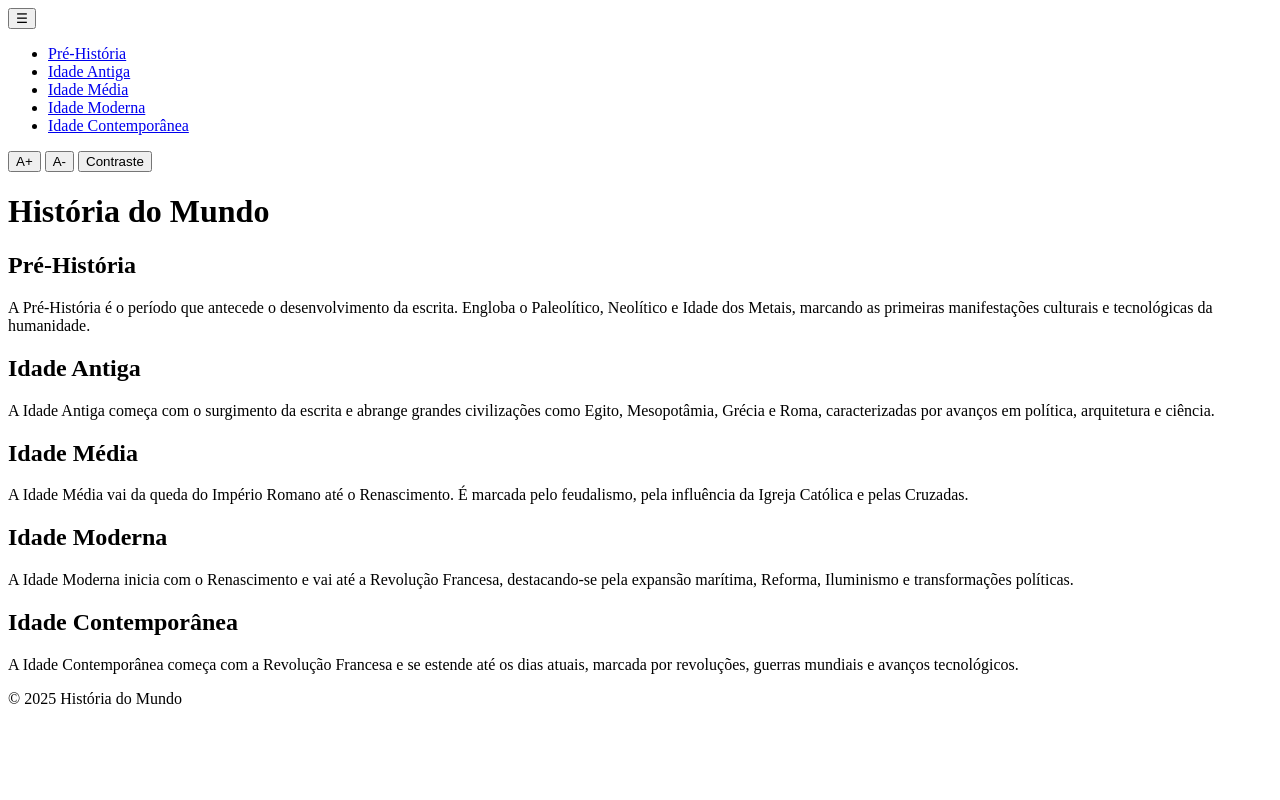
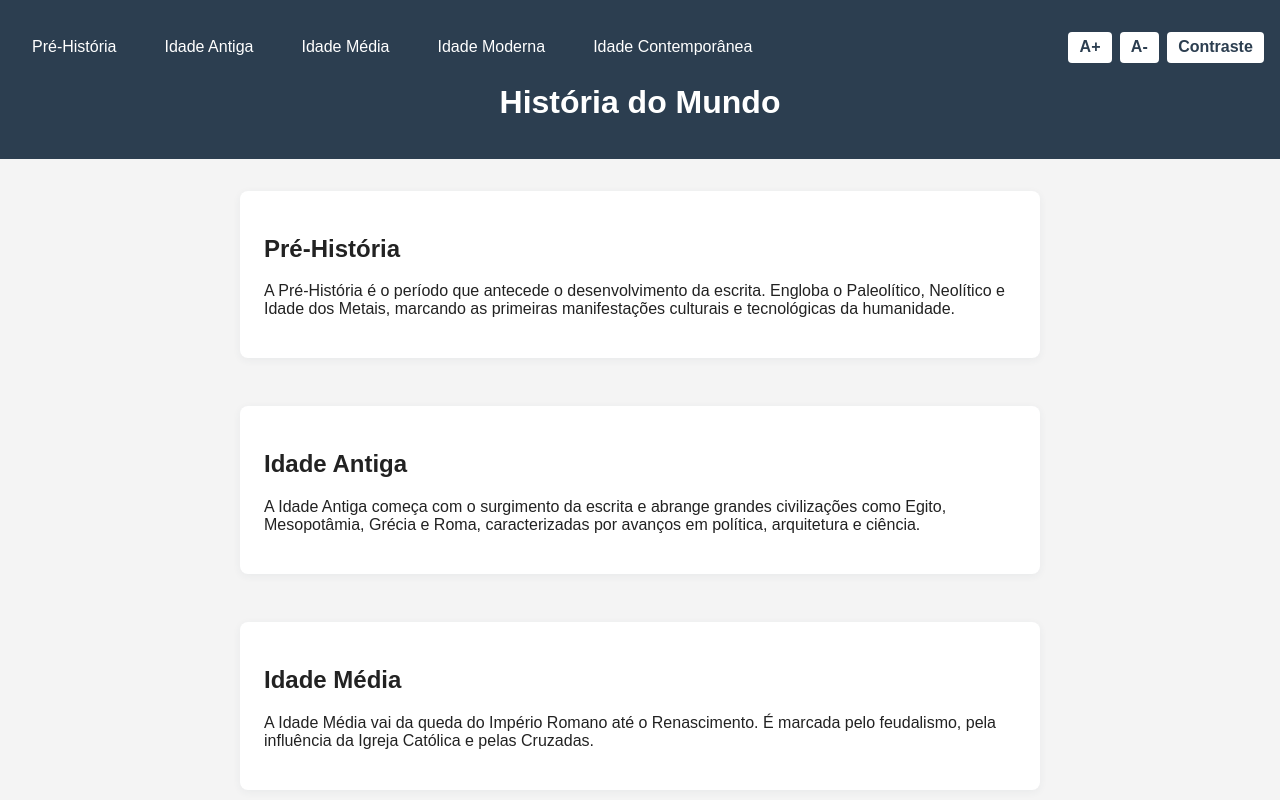
Before and after one commit to Calebebr00/projetos, a plain HTML site: page index.html in a window 1280 px wide. Shown: the top 800 px of the page. Drawn offline with nearby package versions, Linux system fonts and the light colour scheme.

Commit message:
Update styles.css

```diff
--- a/styles.css
+++ b/styles.css
@@ -1,67 +1,141 @@
-<!DOCTYPE html>
-<html lang="pt">
-<head>
-    <meta charset="UTF-8">
-    <meta name="viewport" content="width=device-width, initial-scale=1.0">
-    <title>História do Mundo</title>
-    <link rel="stylesheet" href="styles.css">
-    <!-- ScrollReveal CDN -->
-    <script src="https://unpkg.com/scrollreveal"></script>
-</head>
-<body>
-    <header>
-        <nav aria-label="Menu principal">
-            <button id="menu-toggle" aria-label="Abrir menu" aria-controls="menu" aria-expanded="false">☰</button>
-            <ul id="menu" class="menu" tabindex="0">
-                <li><a href="#pre-historia" accesskey="1">Pré-História</a></li>
-                <li><a href="#idade-antiga" accesskey="2">Idade Antiga</a></li>
-                <li><a href="#idade-media" accesskey="3">Idade Média</a></li>
-                <li><a href="#idade-moderna" accesskey="4">Idade Moderna</a></li>
-                <li><a href="#idade-contemporanea" accesskey="5">Idade Contemporânea</a></li>
-            </ul>
-            <div class="accessibility">
-                <button id="increase-font" aria-label="Aumentar fonte">A+</button>
-                <button id="decrease-font" aria-label="Diminuir fonte">A-</button>
-                <button id="toggle-contrast" aria-label="Alternar contraste">Contraste</button>
-            </div>
-        </nav>
-        <h1>História do Mundo</h1>
-    </header>
-    <main>
-        <section id="pre-historia" class="reveal">
-            <h2>Pré-História</h2>
-            <p>
-                A Pré-História é o período que antecede o desenvolvimento da escrita. Engloba o Paleolítico, Neolítico e Idade dos Metais, marcando as primeiras manifestações culturais e tecnológicas da humanidade.
-            </p>
-        </section>
-        <section id="idade-antiga" class="reveal">
-            <h2>Idade Antiga</h2>
-            <p>
-                A Idade Antiga começa com o surgimento da escrita e abrange grandes civilizações como Egito, Mesopotâmia, Grécia e Roma, caracterizadas por avanços em política, arquitetura e ciência.
-            </p>
-        </section>
-        <section id="idade-media" class="reveal">
-            <h2>Idade Média</h2>
-            <p>
-                A Idade Média vai da queda do Império Romano até o Renascimento. É marcada pelo feudalismo, pela influência da Igreja Católica e pelas Cruzadas.
-            </p>
-        </section>
-        <section id="idade-moderna" class="reveal">
-            <h2>Idade Moderna</h2>
-            <p>
-                A Idade Moderna inicia com o Renascimento e vai até a Revolução Francesa, destacando-se pela expansão marítima, Reforma, Iluminismo e transformações políticas.
-            </p>
-        </section>
-        <section id="idade-contemporanea" class="reveal">
-            <h2>Idade Contemporânea</h2>
-            <p>
-                A Idade Contemporânea começa com a Revolução Francesa e se estende até os dias atuais, marcada por revoluções, guerras mundiais e avanços tecnológicos.
-            </p>
-        </section>
-    </main>
-    <footer>
-        <p>&copy; 2025 História do Mundo</p>
-    </footer>
-    <script src="script.js"></script>
-</body>
-</html>
+:root {
+    --font-size: 1rem;
+    --bg-color: #f4f4f4;
+    --text-color: #222;
+    --contrast-bg: #222;
+    --contrast-text: #f4f4f4;
+    --transition: background 0.3s, color 0.3s, font-size 0.3s;
+}
+
+body {
+    font-family: Arial, sans-serif;
+    font-size: var(--font-size);
+    background: var(--bg-color);
+    color: var(--text-color);
+    margin: 0;
+    transition: var(--transition);
+}
+
+header {
+    background: #2c3e50;
+    color: #fff;
+    padding: 2rem 1rem 1rem 1rem;
+    text-align: center;
+}
+
+nav {
+    display: flex;
+    flex-wrap: wrap;
+    align-items: center;
+    justify-content: space-between;
+}
+
+.menu {
+    list-style: none;
+    display: flex;
+    gap: 1rem;
+    margin: 0;
+    padding: 0;
+}
+
+.menu li a {
+    color: #fff;
+    text-decoration: none;
+    padding: 0.5rem 1rem;
+    border-radius: 3px;
+    transition: background 0.2s;
+    outline: none;
+}
+
+.menu li a:focus,
+.menu li a:hover {
+    background: #34495e;
+}
+
+.accessibility {
+    display: flex;
+    gap: 0.5rem;
+    margin-left: auto;
+}
+
+.accessibility button {
+    background: #fff;
+    color: #2c3e50;
+    border: none;
+    padding: 0.4rem 0.7rem;
+    border-radius: 4px;
+    cursor: pointer;
+    font-weight: bold;
+    font-size: 1rem;
+    transition: background 0.2s, color 0.2s;
+}
+
+.accessibility button:focus {
+    outline: 2px solid #2980b9;
+}
+
+#menu-toggle {
+    background: #fff;
+    color: #2c3e50;
+    border: none;
+    padding: 0.4rem 0.7rem;
+    border-radius: 4px;
+    cursor: pointer;
+    font-size: 1.2rem;
+    display: none;
+    margin-right: 1rem;
+}
+
+main {
+    padding: 2rem 1rem;
+    max-width: 800px;
+    margin: 0 auto;
+}
+
+section {
+    margin-bottom: 3rem;
+    background: #fff;
+    padding: 1.5rem;
+    border-radius: 8px;
+    box-shadow: 0 2px 8px rgba(44,62,80,0.06);
+    transition: var(--transition);
+}
+
+footer {
+    background: #2c3e50;
+    color: #fff;
+    text-align: center;
+    padding: 1rem;
+    margin-top: 2rem;
+    font-size: 0.9rem;
+}
+
+.contrast {
+    background: var(--contrast-bg) !important;
+    color: var(--contrast-text) !important;
+}
+
+.contrast section {
+    background: #333 !important;
+    color: #f4f4f4 !important;
+}
+
+@media (max-width: 700px) {
+    nav {
+        flex-direction: column;
+        align-items: flex-start;
+    }
+    .menu {
+        flex-direction: column;
+        gap: 0;
+        background: #2c3e50;
+        width: 100%;
+        display: none;
+    }
+    .menu.open {
+        display: flex;
+    }
+    #menu-toggle {
+        display: block;
+    }
+}
```
